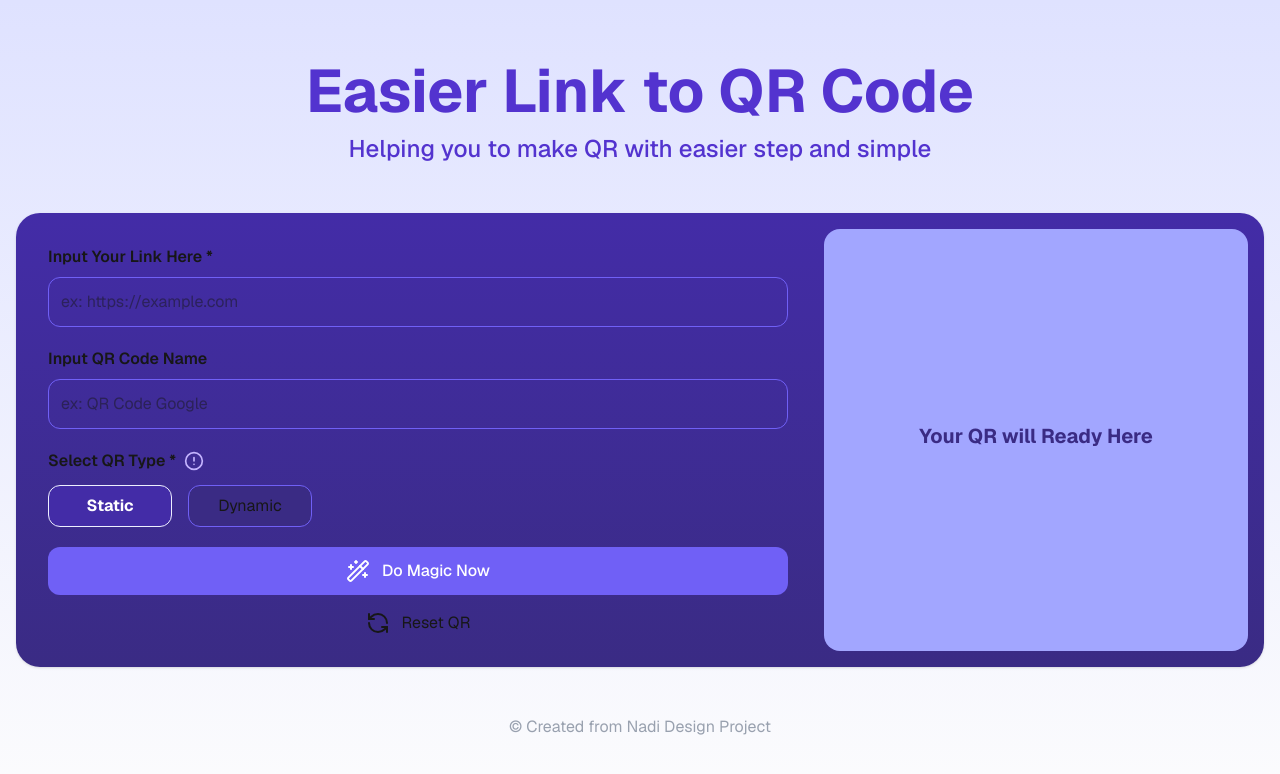
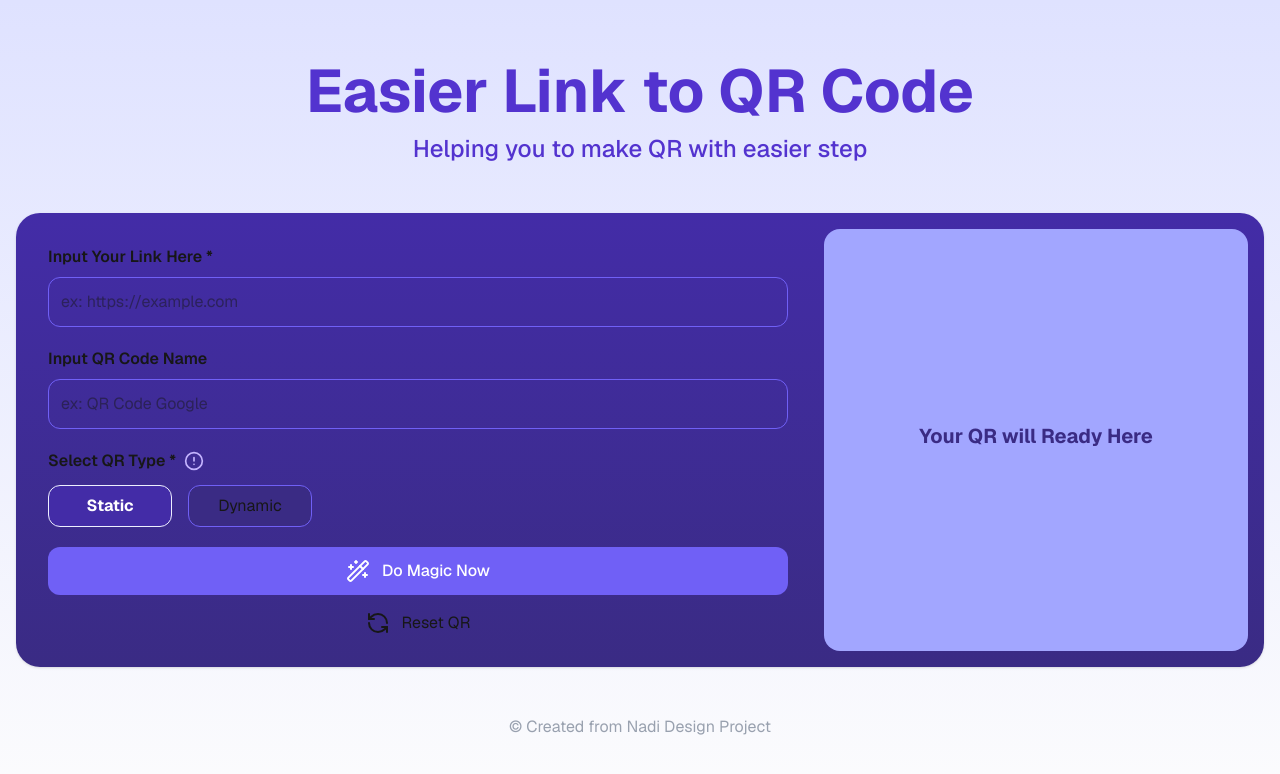
Before and after one commit to narrence/qr-app, a Next.js app: page / in a window 1280 px wide. Shown: the top 774 px of the page. Built offline with nearby package versions, Linux system fonts and the light colour scheme.

Commit message:
rename text

```diff
--- a/app/page.tsx
+++ b/app/page.tsx
@@ -10,7 +10,7 @@ export default function Home() {
               Easier Link to QR Code
           </h1>
           <p className="text-2xl font-medium text-[#5333CF]">
-              Helping you to make QR with easier step and simple
+              Helping you to make QR with easier step
           </p>
         </div>
 
```
